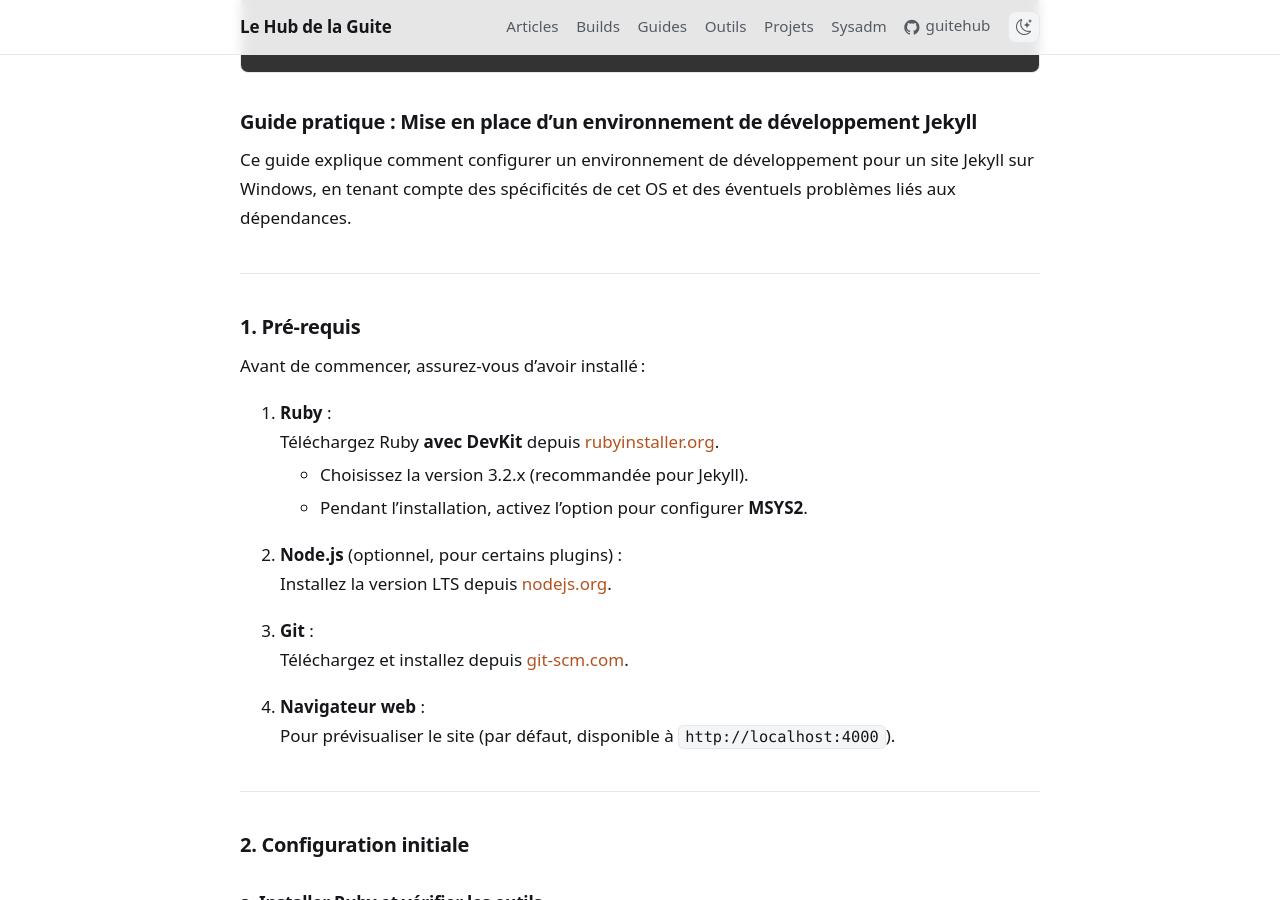
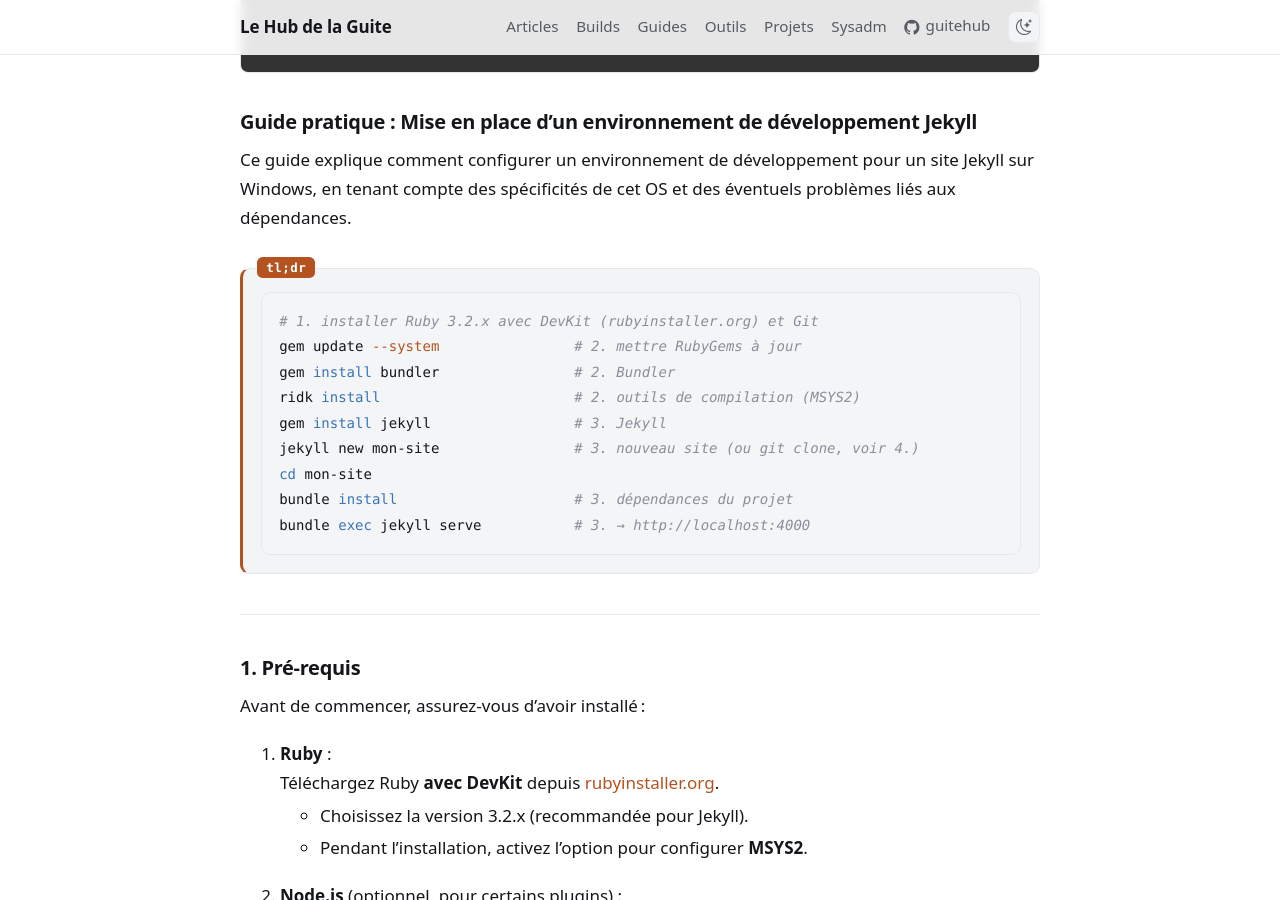
Before and after one commit to guitehub/guitehub.github.io, a Jekyll site: the page built from _posts/2024-12-09-setup_env_dev_jekyll.md, in a window 1280 px wide and 900 px high, scrolled down 648 px. Built offline with Jekyll 4.4.1, drawn with Linux system fonts in a browser that asks for light colours.

Commit message:
guide Jekyll : encadré tl;dr en tête
Co-Authored-By: Claude Opus 5.5 <noreply@anthropic.com>

````diff
--- a/_posts/2024-12-09-setup_env_dev_jekyll.md
+++ b/_posts/2024-12-09-setup_env_dev_jekyll.md
@@ -12,6 +12,22 @@ image: "jekyll-logo-dark-solid.jpg"
 ### **Guide pratique : Mise en place d’un environnement de développement Jekyll**
 
 Ce guide explique comment configurer un environnement de développement pour un site Jekyll sur Windows, en tenant compte des spécificités de cet OS et des éventuels problèmes liés aux dépendances.
+
+<div class="tldr" markdown="1">
+<p class="tldr-tag">tl;dr</p>
+
+```bash
+# 1. installer Ruby 3.2.x avec DevKit (rubyinstaller.org) et Git
+gem update --system                # 2. mettre RubyGems à jour
+gem install bundler                # 2. Bundler
+ridk install                       # 2. outils de compilation (MSYS2)
+gem install jekyll                 # 3. Jekyll
+jekyll new mon-site                # 3. nouveau site (ou git clone, voir 4.)
+cd mon-site
+bundle install                     # 3. dépendances du projet
+bundle exec jekyll serve           # 3. → http://localhost:4000
+```
+</div>
 
 ---
 
````
